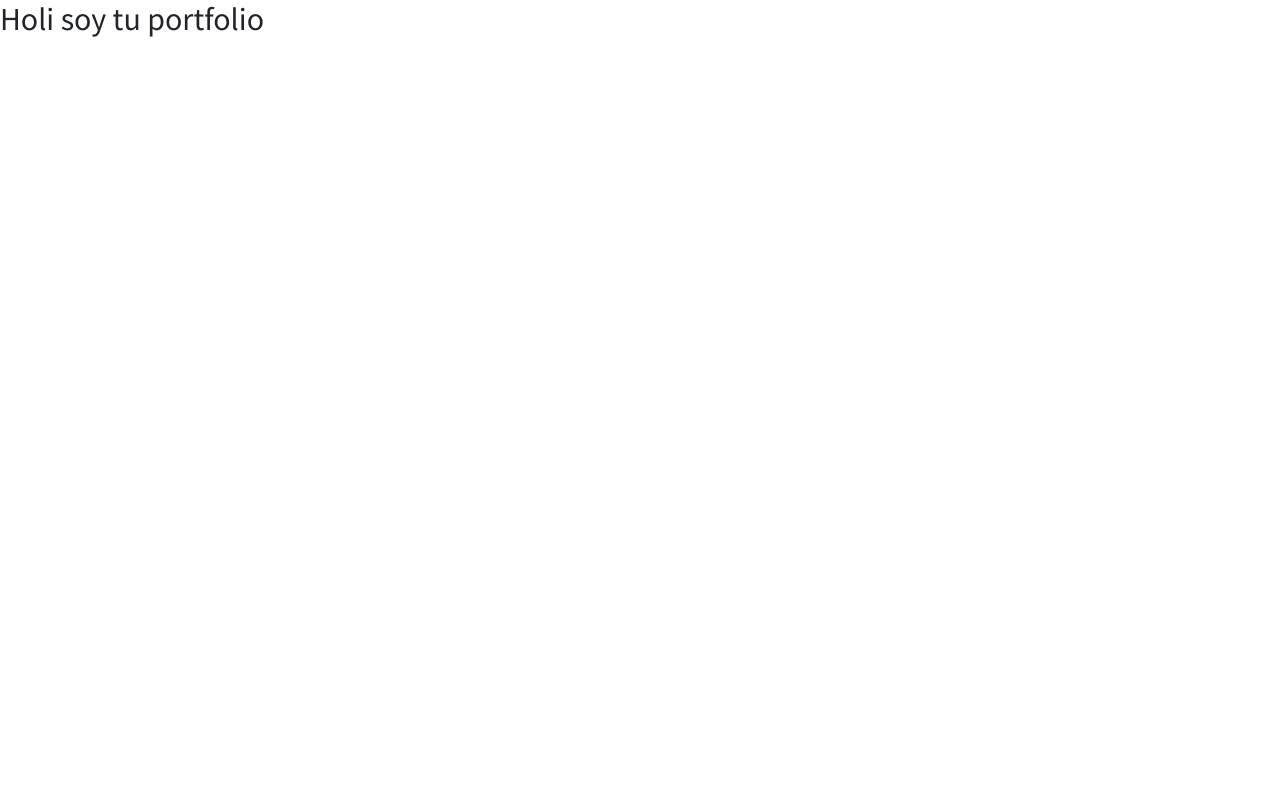
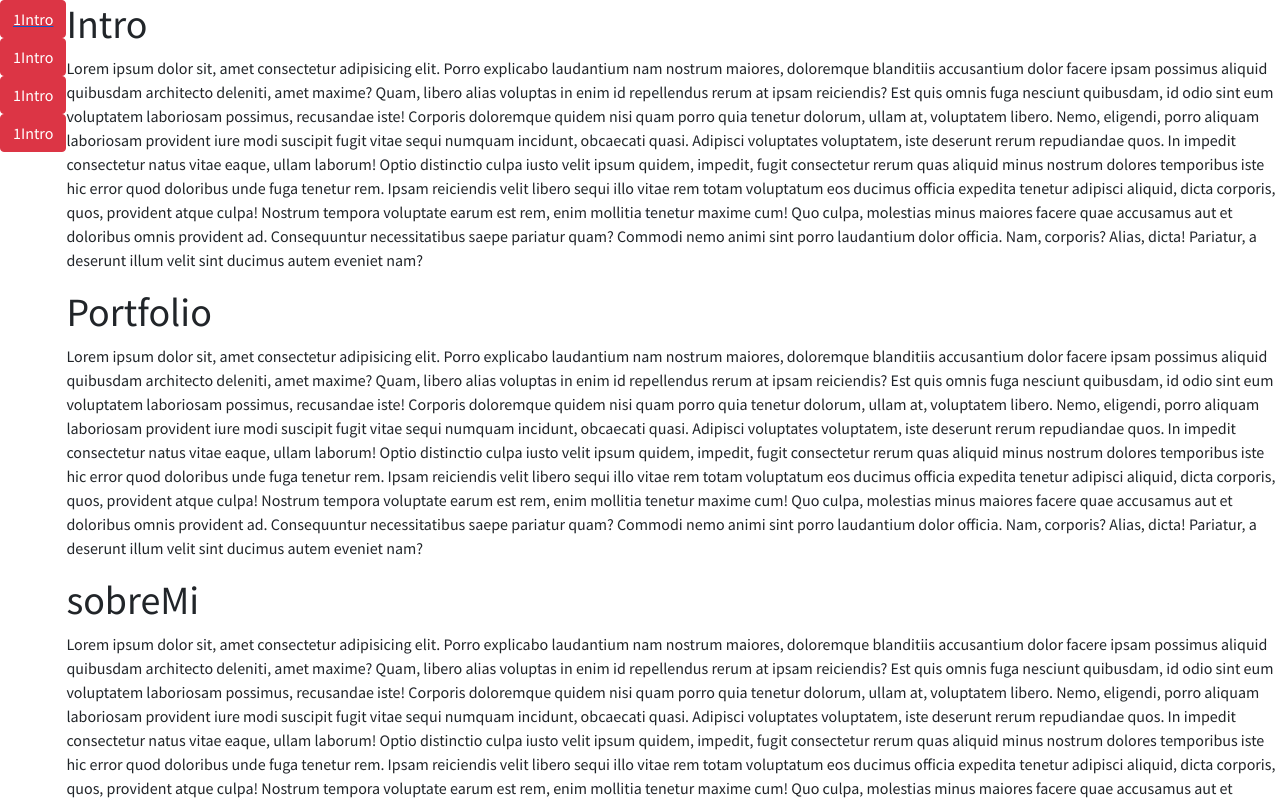
Before and after one commit to leo43161/curriculum, a React (Create React App) app: page / in a window 1280 px wide. Shown: the top 800 px of the page. Built offline with nearby package versions, Linux system fonts and the light colour scheme.

Commit message:
Se elimino un modulo que no cumplia su objetivo y se lo reemplazo por uno mejor, mas simple y funcional, ya se realizaron las pruebas

```diff
--- a/package.json
+++ b/package.json
@@ -7,7 +7,7 @@
     "react": "^17.0.2",
     "react-dom": "^17.0.2",
     "react-scripts": "5.0.0",
-    "react-scrollspy-navigation": "^1.0.2",
+    "react-scroll": "^1.8.4",
     "web-vitals": "^2.1.2"
   },
   "scripts": {
--- a/src/App.js
+++ b/src/App.js
@@ -1,10 +1,31 @@
+import React from 'react';
 import './App.css';
+import Nav from './components/Navigation';
+import { Element } from 'react-scroll'
 
 function App() {
   return (
-    <div>
+    <div className="d-flex">
+      <div id="header d-flex w-100 h-100">
+        <Nav></Nav>
+      </div>
       <div>
-        <h2>Holi soy tu portfolio</h2>
+        <Element name="intro">
+          <h1>Intro</h1>
+          <p>Lorem ipsum dolor sit, amet consectetur adipisicing elit. Porro explicabo laudantium nam nostrum maiores, doloremque blanditiis accusantium dolor facere ipsam possimus aliquid quibusdam architecto deleniti, amet maxime? Quam, libero alias voluptas in enim id repellendus rerum at ipsam reiciendis? Est quis omnis fuga nesciunt quibusdam, id odio sint eum voluptatem laboriosam possimus, recusandae iste! Corporis doloremque quidem nisi quam porro quia tenetur dolorum, ullam at, voluptatem libero. Nemo, eligendi, porro aliquam laboriosam provident iure modi suscipit fugit vitae sequi numquam incidunt, obcaecati quasi. Adipisci voluptates voluptatem, iste deserunt rerum repudiandae quos. In impedit consectetur natus vitae eaque, ullam laborum! Optio distinctio culpa iusto velit ipsum quidem, impedit, fugit consectetur rerum quas aliquid minus nostrum dolores temporibus iste hic error quod doloribus unde fuga tenetur rem. Ipsam reiciendis velit libero sequi illo vitae rem totam voluptatum eos ducimus officia expedita tenetur adipisci aliquid, dicta corporis, quos, provident atque culpa! Nostrum tempora voluptate earum est rem, enim mollitia tenetur maxime cum! Quo culpa, molestias minus maiores facere quae accusamus aut et doloribus omnis provident ad. Consequuntur necessitatibus saepe pariatur quam? Commodi nemo animi sint porro laudantium dolor officia. Nam, corporis? Alias, dicta! Pariatur, a deserunt illum velit sint ducimus autem eveniet nam?</p>
+        </Element>
+        <Element name="portfolio">
+          <h1>Portfolio</h1>
+          <p>Lorem ipsum dolor sit, amet consectetur adipisicing elit. Porro explicabo laudantium nam nostrum maiores, doloremque blanditiis accusantium dolor facere ipsam possimus aliquid quibusdam architecto deleniti, amet maxime? Quam, libero alias voluptas in enim id repellendus rerum at ipsam reiciendis? Est quis omnis fuga nesciunt quibusdam, id odio sint eum voluptatem laboriosam possimus, recusandae iste! Corporis doloremque quidem nisi quam porro quia tenetur dolorum, ullam at, voluptatem libero. Nemo, eligendi, porro aliquam laboriosam provident iure modi suscipit fugit vitae sequi numquam incidunt, obcaecati quasi. Adipisci voluptates voluptatem, iste deserunt rerum repudiandae quos. In impedit consectetur natus vitae eaque, ullam laborum! Optio distinctio culpa iusto velit ipsum quidem, impedit, fugit consectetur rerum quas aliquid minus nostrum dolores temporibus iste hic error quod doloribus unde fuga tenetur rem. Ipsam reiciendis velit libero sequi illo vitae rem totam voluptatum eos ducimus officia expedita tenetur adipisci aliquid, dicta corporis, quos, provident atque culpa! Nostrum tempora voluptate earum est rem, enim mollitia tenetur maxime cum! Quo culpa, molestias minus maiores facere quae accusamus aut et doloribus omnis provident ad. Consequuntur necessitatibus saepe pariatur quam? Commodi nemo animi sint porro laudantium dolor officia. Nam, corporis? Alias, dicta! Pariatur, a deserunt illum velit sint ducimus autem eveniet nam?</p>
+        </Element>
+        <Element name="sobreMi">
+          <h1>sobreMi</h1>
+          <p>Lorem ipsum dolor sit, amet consectetur adipisicing elit. Porro explicabo laudantium nam nostrum maiores, doloremque blanditiis accusantium dolor facere ipsam possimus aliquid quibusdam architecto deleniti, amet maxime? Quam, libero alias voluptas in enim id repellendus rerum at ipsam reiciendis? Est quis omnis fuga nesciunt quibusdam, id odio sint eum voluptatem laboriosam possimus, recusandae iste! Corporis doloremque quidem nisi quam porro quia tenetur dolorum, ullam at, voluptatem libero. Nemo, eligendi, porro aliquam laboriosam provident iure modi suscipit fugit vitae sequi numquam incidunt, obcaecati quasi. Adipisci voluptates voluptatem, iste deserunt rerum repudiandae quos. In impedit consectetur natus vitae eaque, ullam laborum! Optio distinctio culpa iusto velit ipsum quidem, impedit, fugit consectetur rerum quas aliquid minus nostrum dolores temporibus iste hic error quod doloribus unde fuga tenetur rem. Ipsam reiciendis velit libero sequi illo vitae rem totam voluptatum eos ducimus officia expedita tenetur adipisci aliquid, dicta corporis, quos, provident atque culpa! Nostrum tempora voluptate earum est rem, enim mollitia tenetur maxime cum! Quo culpa, molestias minus maiores facere quae accusamus aut et doloribus omnis provident ad. Consequuntur necessitatibus saepe pariatur quam? Commodi nemo animi sint porro laudantium dolor officia. Nam, corporis? Alias, dicta! Pariatur, a deserunt illum velit sint ducimus autem eveniet nam?</p>
+        </Element>
+        <Element name="contacto">
+          <h1>contacto</h1>
+          <p>Lorem ipsum dolor sit, amet consectetur adipisicing elit. Porro explicabo laudantium nam nostrum maiores, doloremque blanditiis accusantium dolor facere ipsam possimus aliquid quibusdam architecto deleniti, amet maxime? Quam, libero alias voluptas in enim id repellendus rerum at ipsam reiciendis? Est quis omnis fuga nesciunt quibusdam, id odio sint eum voluptatem laboriosam possimus, recusandae iste! Corporis doloremque quidem nisi quam porro quia tenetur dolorum, ullam at, voluptatem libero. Nemo, eligendi, porro aliquam laboriosam provident iure modi suscipit fugit vitae sequi numquam incidunt, obcaecati quasi. Adipisci voluptates voluptatem, iste deserunt rerum repudiandae quos. In impedit consectetur natus vitae eaque, ullam laborum! Optio distinctio culpa iusto velit ipsum quidem, impedit, fugit consectetur rerum quas aliquid minus nostrum dolores temporibus iste hic error quod doloribus unde fuga tenetur rem. Ipsam reiciendis velit libero sequi illo vitae rem totam voluptatum eos ducimus officia expedita tenetur adipisci aliquid, dicta corporis, quos, provident atque culpa! Nostrum tempora voluptate earum est rem, enim mollitia tenetur maxime cum! Quo culpa, molestias minus maiores facere quae accusamus aut et doloribus omnis provident ad. Consequuntur necessitatibus saepe pariatur quam? Commodi nemo animi sint porro laudantium dolor officia. Nam, corporis? Alias, dicta! Pariatur, a deserunt illum velit sint ducimus autem eveniet nam?</p>
+        </Element>
       </div>
     </div>
   );
--- /dev/null
+++ b/src/components/NavButton.jsx
@@ -0,0 +1,13 @@
+import React from 'react'
+import { Link } from 'react-scroll'
+
+export default function NavButton({ to, icon, text }) {
+    return (
+        <Link activeClass="active" to={to} spy={true} duration={500} >
+            <div className="d-flex justify-content-between btn btn-danger">
+                <div>{icon}</div>
+                <div>{text}</div>
+            </div>
+        </Link>
+    )
+}
--- /dev/null
+++ b/src/components/Navigation.jsx
@@ -0,0 +1,15 @@
+import React from 'react'
+import NavButton from './NavButton'
+
+export default function Navigation() {
+    return (
+        <nav className="d-flex sticky-top">
+            <div className="d-flex flex-column w-100">
+                <NavButton to="intro" icon="1" text="Intro"></NavButton>
+                <NavButton to="portfolio" icon="1" text="Intro"></NavButton>
+                <NavButton to="sobreMi" icon="1" text="Intro"></NavButton>
+                <NavButton to="contacto" icon="1" text="Intro"></NavButton>
+            </div>
+        </nav>
+    )
+}
--- a/src/index.js
+++ b/src/index.js
@@ -1,6 +1,7 @@
 import React from 'react';
 import ReactDOM from 'react-dom';
 import 'bootstrap/dist/css/bootstrap.min.css';
+import './index.css';
 import App from './App';
 
 ReactDOM.render(
```
Also changed, not shown: src/index.css (added), 1 other file (tests, documents, lock files or other folders).
